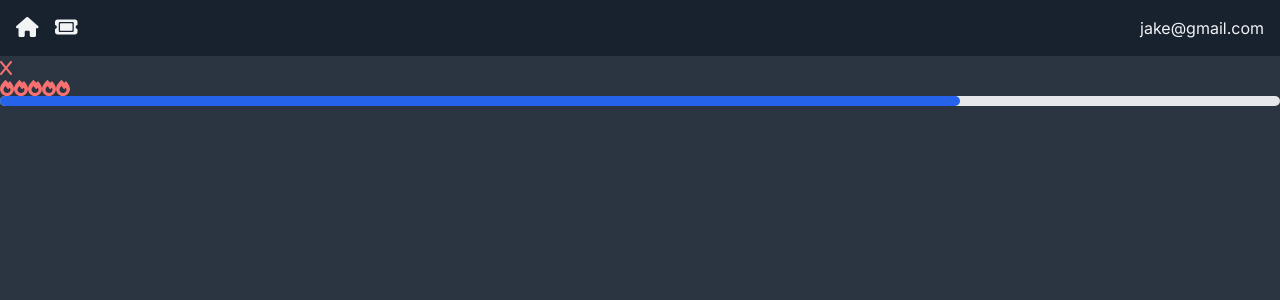
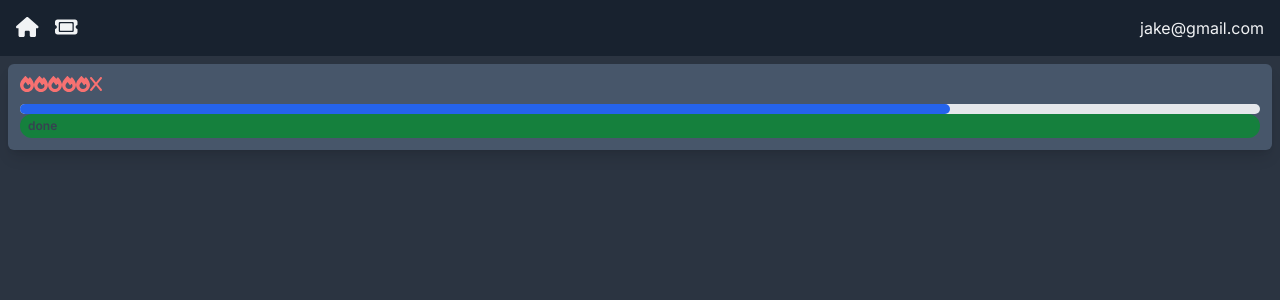
Before and after one commit to evan-earle/ticket-app, a Next.js app: page / in a window 1280 px wide. Shown: the top 300 px of the page. Built offline with nearby package versions, Linux system fonts and the light colour scheme.

Commit message:
added status display and styled ticket card

```diff
--- /dev/null
+++ b/app/(components)/StatusDisplay.jsx
@@ -0,0 +1,9 @@
+const StatusDisplay = () => {
+  return (
+    <span className="inline-block rounded-full px-2 py-1 text-xs font-semibold text-gray-700 bg-green-700">
+      done
+    </span>
+  );
+};
+
+export default StatusDisplay;
--- a/app/(components)/TicketCard.jsx
+++ b/app/(components)/TicketCard.jsx
@@ -1,13 +1,17 @@
 import DeleteBlock from "./DeleteBlock";
 import PriorityDisplay from "./PriorityDisplay";
 import ProgressDisplay from "./ProgressDisplay";
+import StatusDisplay from "./StatusDisplay";
 
 const TicketCard = () => {
   return (
-    <div>
-      <DeleteBlock />
-      <PriorityDisplay />
+    <div className="flex flex-col bg-card hover:bg-card-hover rounded-md shadow-lg p-3 m-2">
+      <div className="flex mb-3 ">
+        <PriorityDisplay />
+        <DeleteBlock />
+      </div>
       <ProgressDisplay />
+      <StatusDisplay />
     </div>
   );
 };
```
